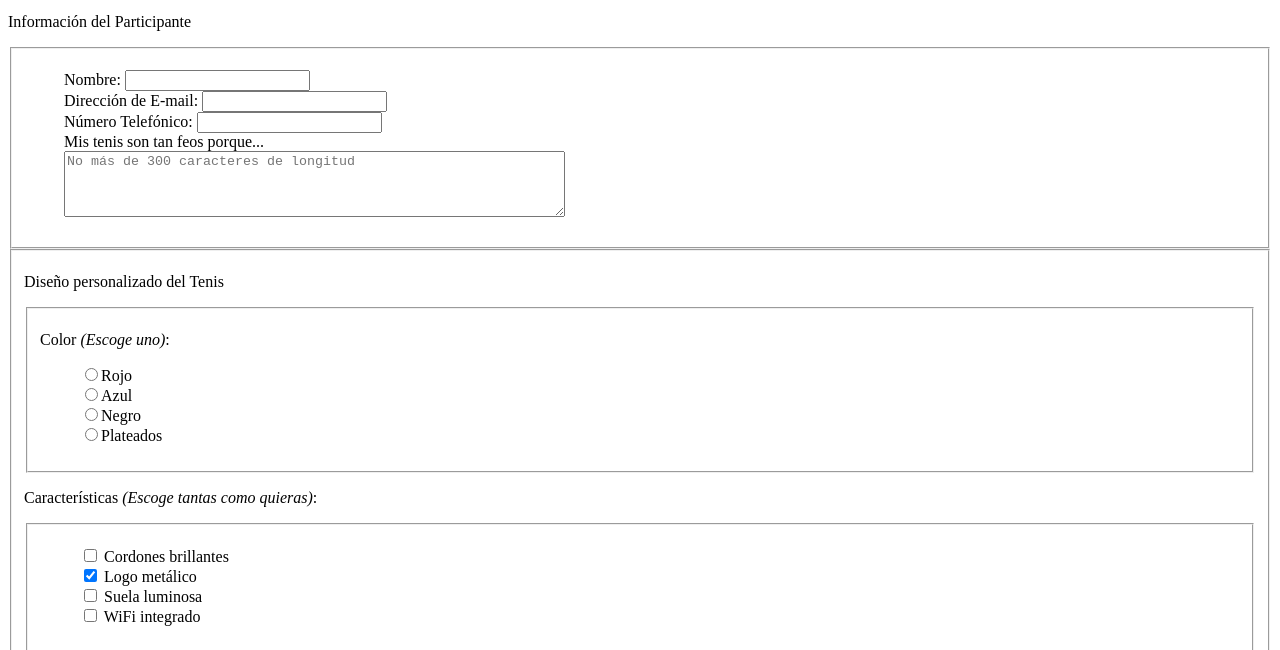
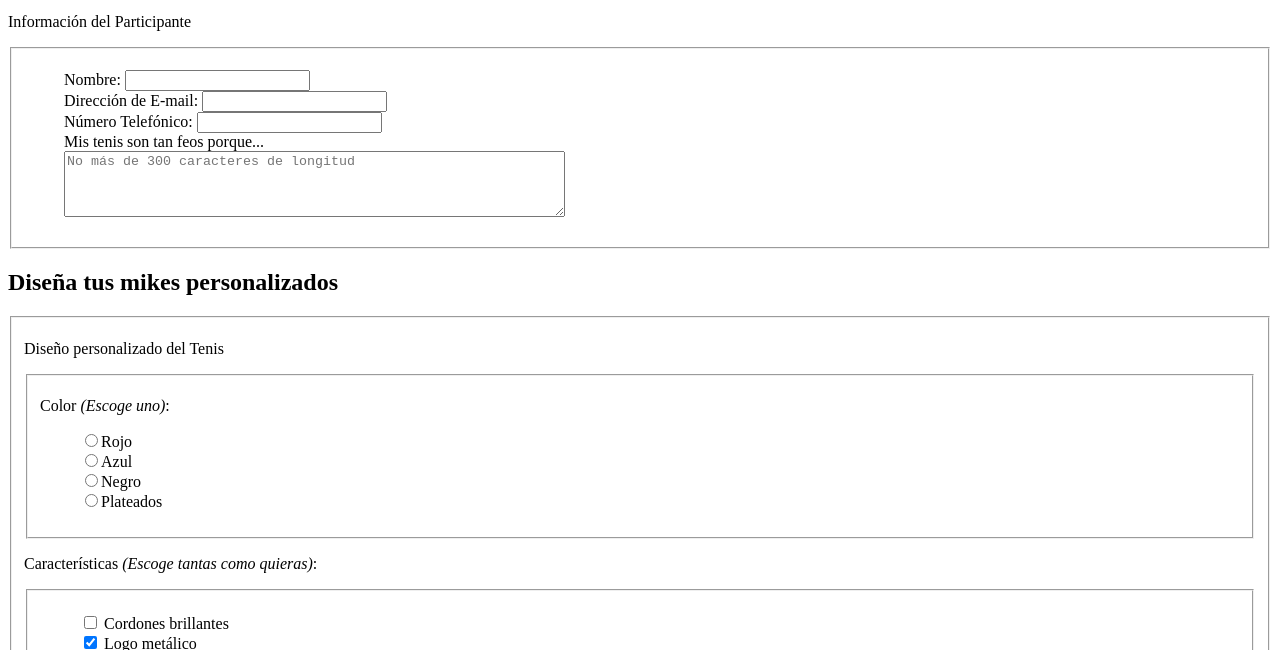
Before and after one commit to Lnzeter/hweb, a plain HTML site: page p09/formulario.html in a window 1280 px wide. Shown: the part 137-787 px from the top of the page. Drawn offline with Linux system fonts and the light colour scheme.

Commit message:
ultimos retoques

```diff
--- a/p09/formulario.html
+++ b/p09/formulario.html
@@ -29,7 +29,9 @@
                 <textarea name="story" rows="4" cols="60" maxlength="300" placeholder="No más de 300 caracteres de longitud"></textarea>
             </li>
     </ul>
+    <!-- INICIO DEL FORMULARIO (EJERCICIO 2) -->
     </fieldset>
+    <h2>Diseña tus mikes personalizados </h2>
     <fieldset>
     <p>Diseño personalizado del Tenis</p>
     <fieldset>
@@ -51,7 +53,7 @@
               <li><input type="checkbox" name="features[]" value="wifi"> WiFi integrado</li>
       </ul>
       </fieldset>
-
+<!-- INICIO DEL FORMULARIO (EJERCICIO 3) -->
     <fieldset>
                 <legend>Talla</legend>
                 <p>Las medidas reflejan el estándar masculino:</p>
```
